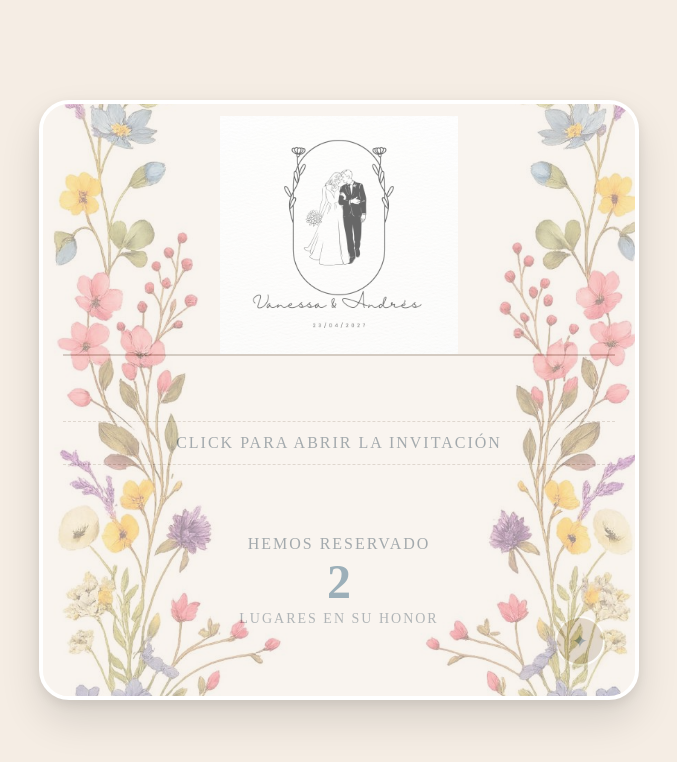
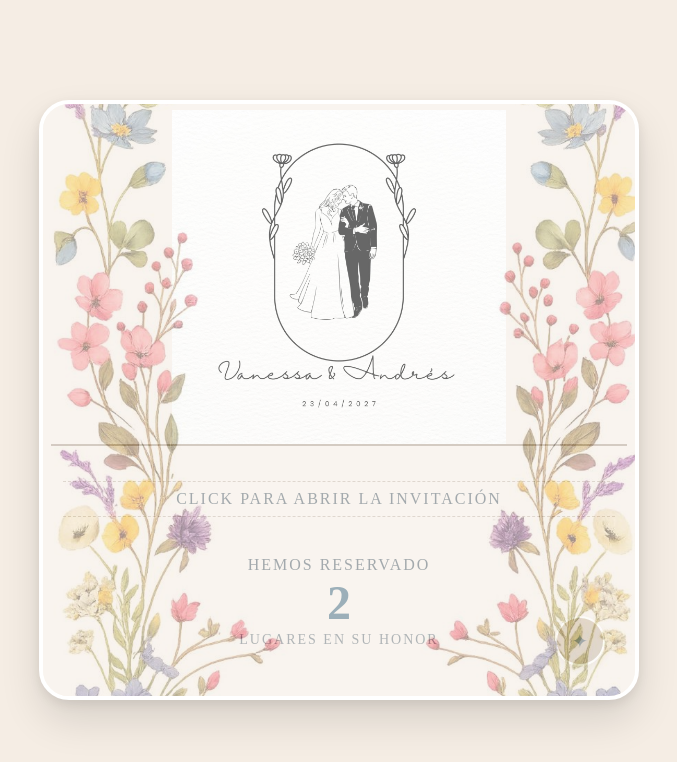
Before and after one commit to iandlocam/boda-rsvp-2027, a Next.js app: page / in a window 1280 px wide. Shown: the top 762 px of the page, without its empty margins (301-978 px from the left). Built offline with nearby package versions, Linux system fonts and the light colour scheme; a web font is replaced by a local one.

Commit message:
Actualización sobre de inicio.js

```diff
--- a/pages/index.js
+++ b/pages/index.js
@@ -824,13 +824,13 @@ export default function Home() {
       flexDirection: "column",
     },
     topImage: {
-      width: "calc(100% - 40px)",
+      width: "calc(100% - 16px)",
       height: "auto",
-      maxHeight: "clamp(140px, 30vh, 350px)",
+      maxHeight: "clamp(200px, 42vh, 460px)",
       objectFit: "contain",
       objectPosition: "center",
       display: "block",
-      margin: "clamp(8px, 1.5vh, 15px) auto clamp(6px, 1vh, 10px)",
+      margin: "clamp(4px, 0.8vh, 10px) auto clamp(2px, 0.5vh, 6px)",
       borderBottom: `2px solid ${COLORS.accentLight}`,
     },
     content: {
@@ -849,14 +849,14 @@ export default function Home() {
       textTransform: "uppercase",
       color: COLORS.textDark,
       opacity: 0.7,
-      margin: "clamp(8px, 1.5vh, 20px) 0 clamp(6px, 1vh, 15px) 0",
+      margin: "clamp(4px, 0.8vh, 10px) 0 clamp(4px, 0.8vh, 10px) 0",
       borderTop: `1px dashed ${COLORS.accentLight}`,
       borderBottom: `1px dashed ${COLORS.accentLight}`,
-      padding: "clamp(8px, 1.5vh, 12px) 0",
+      padding: "clamp(6px, 1vh, 10px) 0",
       width: "100%",
     },
     reservedSection: {
-      marginTop: "clamp(10px, 2vh, 40px)",
+      marginTop: "clamp(4px, 1vh, 12px)",
       marginBottom: "clamp(5px, 1vh, 10px)",
       textAlign: "center",
     },
```
